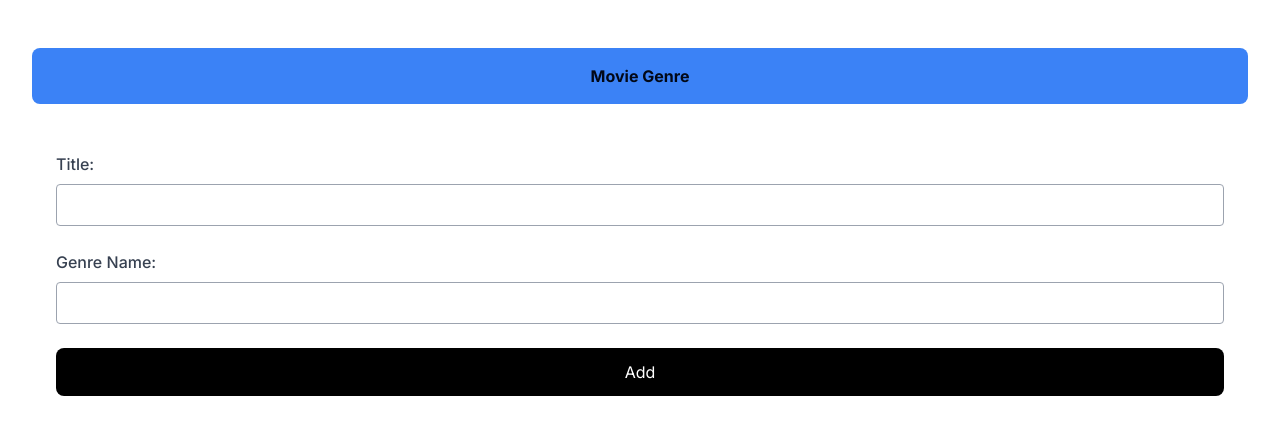
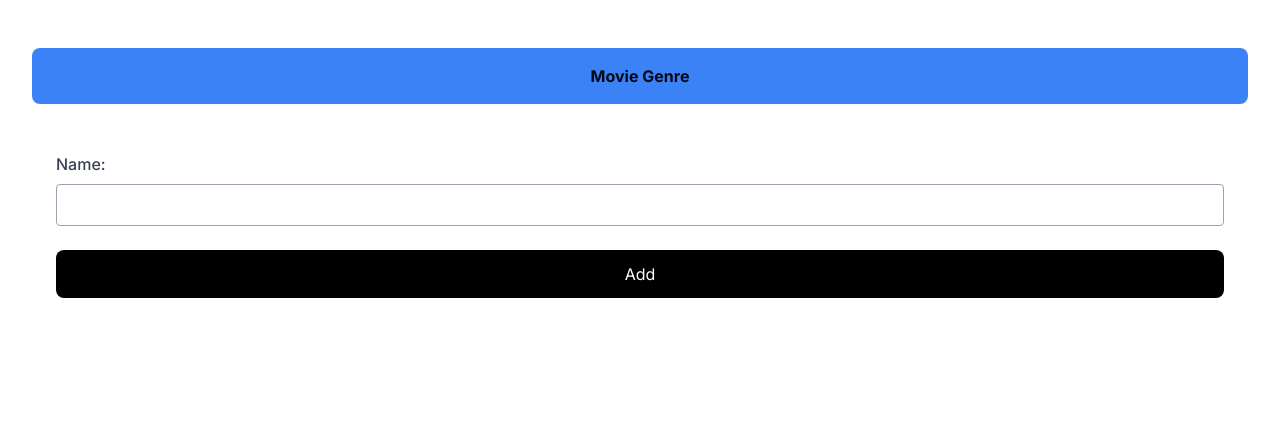
Before and after one commit to Gr-24-07/movie-shop, a Next.js app: page /movie-genre in a window 1280 px wide. Shown: the top 434 px of the page. Built offline with nearby package versions, Linux system fonts and the light colour scheme.

Commit message:
maked genre

```diff
--- /dev/null
+++ b/app/components/form-error.tsx
@@ -0,0 +1,28 @@
+
+import { useId } from "react"
+
+export type FormErrorProps = {
+    errors: string[] | undefined | null ;
+
+};
+
+export default function FormError({ errors }: FormErrorProps ){
+    const id = useId();
+
+    if (!errors || !errors.length) {
+        return null;
+    }
+
+    return (
+        <ul className = "flex flex-col">
+            {errors.map((err) => (
+                <li
+                    key={`validation-error-${id}-${err}`}
+                    className="text-red-600 font-medium text-sm"
+                >
+                    {err}
+                </li>
+            ))}
+        </ul>
+    );
+}
--- /dev/null
+++ b/app/movie-genre/action.ts
@@ -0,0 +1,39 @@
+"use server";
+
+import { redirect } from "next/navigation";
+import { AddGenreSchema } from "./schema";
+
+
+export type AddGenreSuccess = {
+    success: true;
+};
+
+export type AddGenreFailure = {
+    success: false;
+    errors: Zod.ZodFormattedError<{
+        name: string;
+
+    }, string>;
+};
+
+export type AddGenreResult = AddGenreSuccess | AddGenreFailure;
+
+export async function AddGenreAction(formData: FormData): Promise<AddGenreResult> {
+    const data = Object.fromEntries(formData);
+
+    const parseResult = await AddGenreSchema.safeParseAsync(data);
+
+    if (!parseResult.success) {
+        const formattedErrors = parseResult.error.format();
+        return {
+            success: false,
+            errors: formattedErrors,
+        };
+    }
+
+
+
+    redirect("/home");
+
+
+}
--- a/app/movie-genre/page.tsx
+++ b/app/movie-genre/page.tsx
@@ -1,17 +1,28 @@
 "use client";
 
-import React, { useState } from "react";
+import React, { useRef, useState } from "react";
 import AddButton from "../components/genre-addbutton";
+import { AddGenreAction, AddGenreFailure } from "./action";
+import FormError from "../components/form-error";
 
-export default function MovieGenre() {
-    const [title, setTitle] = useState("");
-    const [genre, setGenre] = useState("");
 
-    const handleSubmit = async (e: React.FormEvent) => {
-        e.preventDefault();
-        console.log("Title:", title);
-        console.log("Genre:", genre);
-    };
+export default function AddGenrePage () {
+    const formRef = useRef<HTMLFormElement>(null);
+    const [errors, setErrors] = useState<AddGenreFailure["errors"] | undefined>();
+
+    async function action (formData: FormData) {
+        const result = await AddGenreAction(formData);
+
+        if (result.success) {
+          formRef.current?.reset();
+          setErrors(undefined);
+          return;
+        }
+        else{
+            setErrors(result.errors);
+        }
+    }
+
 
     return (
         <main className="container mx-auto my-12">
@@ -20,36 +31,21 @@ export default function MovieGenre() {
                 <h1 className="text-center">Movie Genre</h1>
             </div>
 
-            <form className=" p-6  mt-6 space-y-6" onSubmit={handleSubmit}>
+            <form className=" p-6  mt-6 space-y-6" action={action}>
                 <div className="flex flex-col">
                     <label htmlFor="title" className="text-gray-700 font-medium mb-2">
-                        Title:
+                        Name:
                     </label>
                     <input
                         type="text"
-                        id="title"
-                        name="title"
-                        value={title}
-                        onChange={(e) => setTitle(e.target.value)}
+                        id="name"
+                        name="name"
                         className="border border-gray-400 p-2 rounded focus:outline-none focus:border-blue-500"
-                        required
                     />
+                    <FormError errors={errors?.name?._errors}/>
                 </div>
 
-                <div className="flex flex-col">
-                    <label htmlFor="genre" className="text-gray-700 font-medium mb-2">
-                        Genre Name:
-                    </label>
-                    <input
-                        type="text"
-                        id="genre"
-                        name="genre"
-                        value={genre}
-                        onChange={(e) => setGenre(e.target.value)}
-                        className="border border-gray-400 p-2 rounded focus:outline-none focus:border-blue-500"
-                        required
-                    />
-                </div>
+
 
                 <AddButton />
             </form>
--- /dev/null
+++ b/app/movie-genre/schema.ts
@@ -0,0 +1,9 @@
+
+import { z } from "zod";
+
+export const AddGenreSchema = z.object({
+    name:      z.string().min(1, "please Enter the Name of the Movie").trim(),
+
+
+
+});
```
